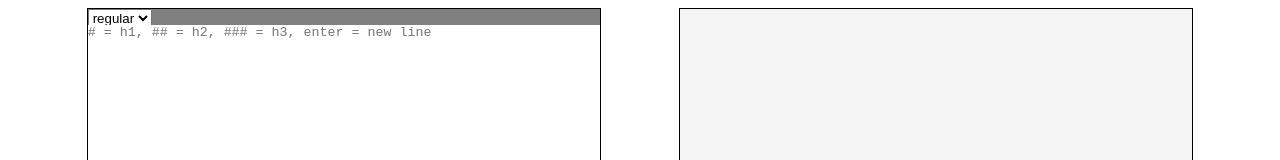
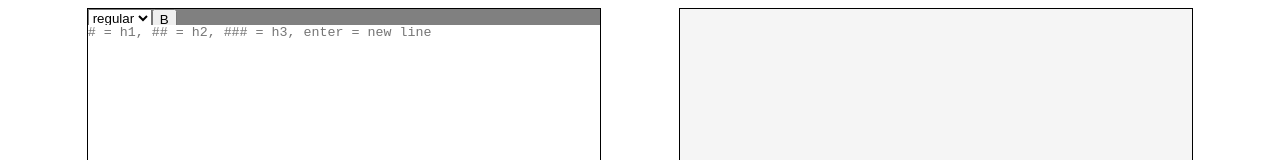
Before and after one commit to DanFogelberg/Antics-Editor, a React (Create React App) app: page / in a window 1280 px wide. Shown: the top 160 px of the page. Built offline with nearby package versions, Linux system fonts and the light colour scheme; the HTML template or start-up script is replaced by a standard one.

Commit message:
bold button

```diff
--- a/src/components/Editor/Editor.tsx
+++ b/src/components/Editor/Editor.tsx
@@ -19,6 +19,8 @@ const EditorInterface = styled.div`
   width: 40vw;
   height: 2vh;
   background-color: grey;
+  display: flex;
+  flex-direction: row;
 `;
 
 type EditorProps = {
@@ -27,10 +29,23 @@ type EditorProps = {
 
 //ta emot setText och typa upp det
 
-let text: string = "";
 export const Editor = (props: EditorProps) => {
+  const [text, setText] = React.useState("");
+  const [heading, setHeading] = React.useState("regular");
+  const handleHeading = (value: string) => {
+    setHeading(value);
+  };
+  const setBold = () => {
+    const currentPosition: number | undefined =
+      textAreaRef.current?.selectionStart;
+    setText(
+      text.slice(0, currentPosition) + "b{}" + text.slice(currentPosition)
+    );
+  };
+
   const textAreaRef = React.useRef<HTMLTextAreaElement>(null);
-  const handleChange = (newText: string) => {
+
+  const handleChange: Function = (newText: string) => {
     // hitta enter tecknet och lägg in #, ##, ### beroende på heading
     const currentPosition: number | undefined =
       textAreaRef.current?.selectionStart;
@@ -40,7 +55,7 @@ export const Editor = (props: EditorProps) => {
     console.log(currentLineIndex);
     console.log(newText[currentLineIndex]);
 
-    let newHeading = "";
+    let newHeading: string = "";
     while (newText.substring(currentLineIndex + 1).startsWith("#"))
       newText =
         newText.slice(0, currentLineIndex + 1) +
@@ -63,12 +78,7 @@ export const Editor = (props: EditorProps) => {
       newText.slice(currentLineIndex + 1);
     props.setText(newText);
     console.log(newText);
-    text = newText;
-  };
-
-  const [heading, setHeading] = React.useState("regular");
-  const handleHeading = (value: string) => {
-    setHeading(value);
+    setText(newText);
   };
 
   return (
@@ -85,6 +95,9 @@ export const Editor = (props: EditorProps) => {
             <option value="h3">h3</option>
           </select>
         </div>
+        <div className="bold">
+          <button onClick={(e) => setBold()}>B</button>
+        </div>
       </EditorInterface>
       <TextArea
         placeholder="# = h1, ## = h2, ### = h3, enter = new line"
```
